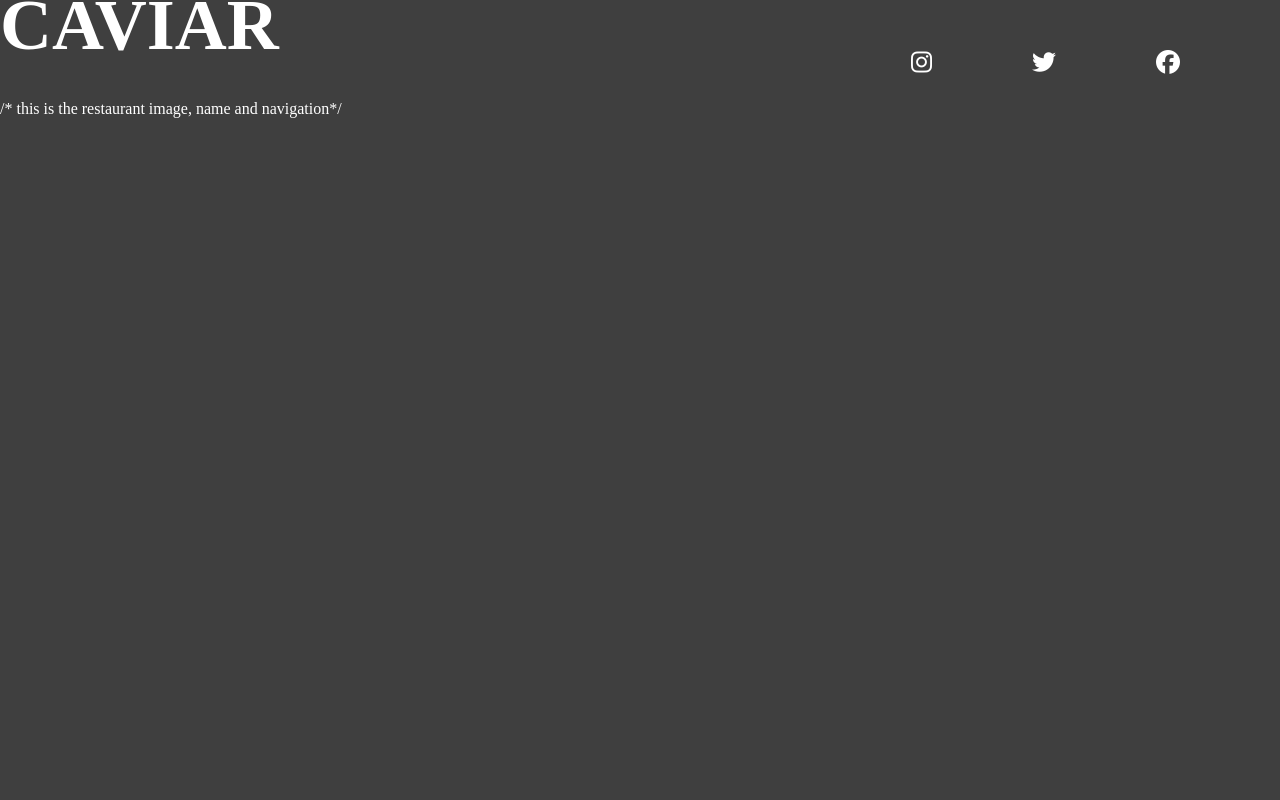
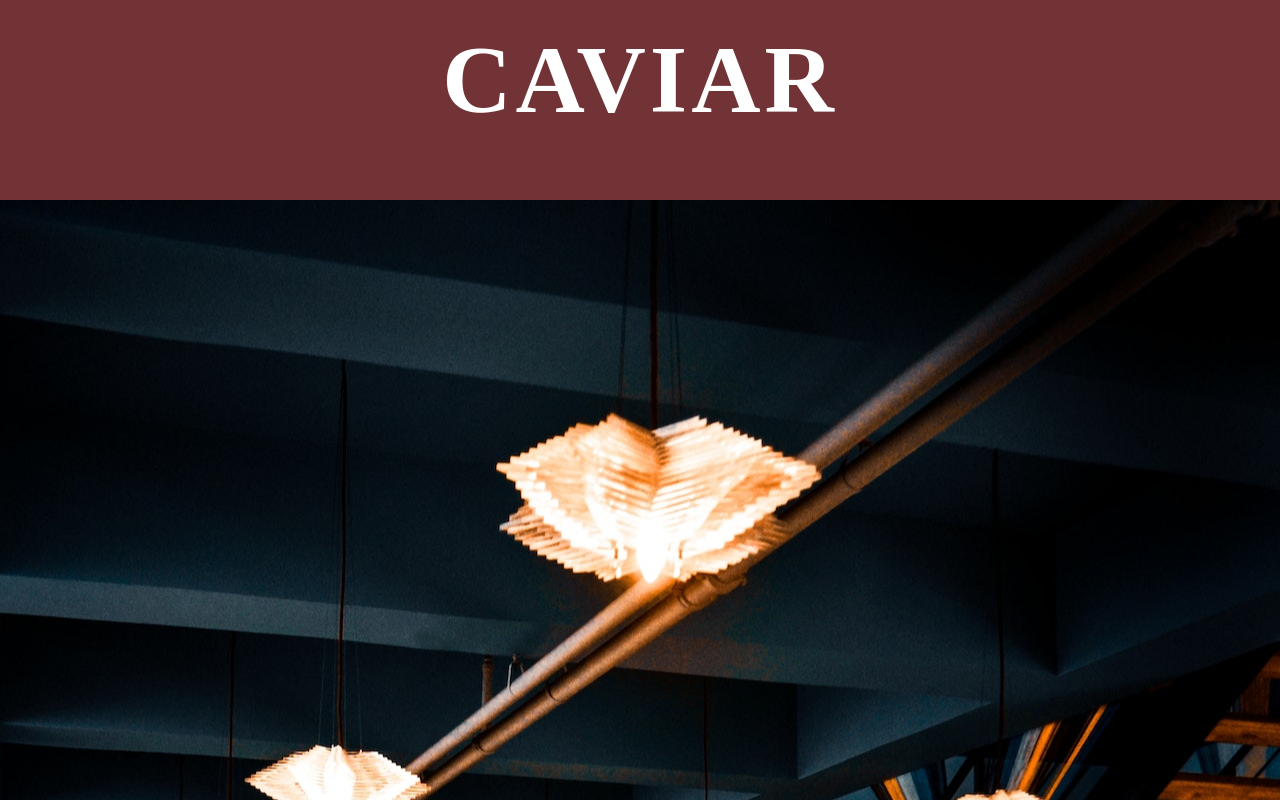
Before and after one commit to CoderStephen/P1_restaurant, a plain HTML site: page index.html in a window 1280 px wide. Shown: the top 800 px of the page. Drawn offline with Linux system fonts and the light colour scheme.

Commit message:
Add restaurant image and position, added some more style to the page

```diff
--- a/assets/css/style.css
+++ b/assets/css/style.css
@@ -1,7 +1,7 @@
 @import url('https://fonts.googleapis.com/css2?family=Montserrat:wght@300&family=Open+Sans:ital,wght@1,300&display=swap');
 
 * {
-    margin: 0 auto;
+    margin: 0;
     padding: 0;
     border: none;
 }
@@ -11,24 +11,31 @@ body {
     font-weight: 300;
     color: #ffffff;
     background-color: rgb(63, 63, 63);
+    text-align: center;
 }
 
 header {
-    height: 100px;
-    background-color: rgb(63, 63, 63);
-    font-size: 150%;
+    height: 200px;
+    background-color: rgba(231, 23, 33, 0.301);
+    font-size: 300%;
 }
 
 h1 {
     line-height: 50px;
     text-transform: uppercase;
-    font-size: 300%;
-    margin: ;
+    letter-spacing: 4px;
 }
 
 a {
     text-decoration: none;
     color: inherit;
+    margin: 150px;
+}
+#rest-image {
+    height: 1500px;
+    width: 100%;
+    margin: auto;
+    background: url('../images/restaurant.jpg') no-repeat center center;
 }
 
 .socials {
@@ -40,8 +47,8 @@ a {
 }
 
 .socials i {
+    font-size: 160%;
     color: #ffffff;
-    margin-right: 100px;
+    margin: 100px;
     list-style: none;
-    float: right;
 }
--- a/index.html
+++ b/index.html
@@ -17,23 +17,10 @@
         <h1>Caviar</h1>
         </a>
         <div>
-        <ul class="socials">
-            <li>
-                <a href="http://facebook.com/" target="_blank" rel="noopener"
-                    aria-label="Visit our Facebook page (opens in a new tab)"> <i class="fa-brands fa-facebook"></i></a>
-            </li>
-            <a href="http://twitter.com" target="_blank" rel="noopener"
-                aria-label="Visit our Twitter page (opens ib a new tab)">
-                <i class="fa-brands fa-twitter"></i></a>
-            <li>
-                <a href="http://instagram.com" target="_blank" rel="noopener"
-                    aria-label="Visit our Instagram page (opens in a new tab)">
-                    <i class="fa-brands fa-instagram"></i></a>
-            </li>
+
             </div>
     </header>
-    /* this is the restaurant image, name and navigation*/
-    <section>
+    <section id="rest-image">
 
 
 
@@ -53,7 +40,19 @@
     </section>
 
     <footer>
-
+<ul class="socials">
+    <li>
+        <a href="http://facebook.com/" target="_blank" rel="noopener"
+            aria-label="Visit our Facebook page (opens in a new tab)"> <i class="fa-brands fa-facebook"></i></a>
+    </li>
+    <a href="http://twitter.com" target="_blank" rel="noopener"
+        aria-label="Visit our Twitter page (opens ib a new tab)">
+        <i class="fa-brands fa-twitter"></i></a>
+    <li>
+        <a href="http://instagram.com" target="_blank" rel="noopener"
+            aria-label="Visit our Instagram page (opens in a new tab)">
+            <i class="fa-brands fa-instagram"></i></a>
+    </li>
     </footer>
 
     <script src="https://kit.fontawesome.com/1bd5aa1667.js" crossorigin="anonymous"></script>
```
Also changed, not shown: assets/images/restaurant.jpg (added), 1 other file.
